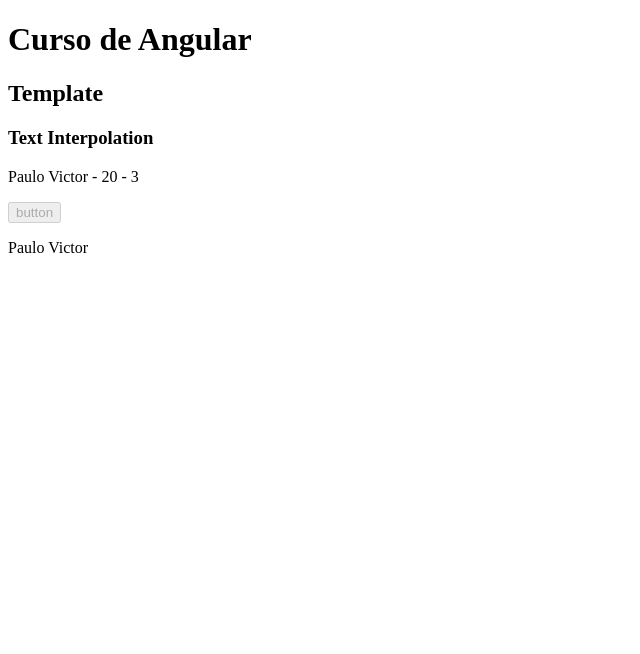
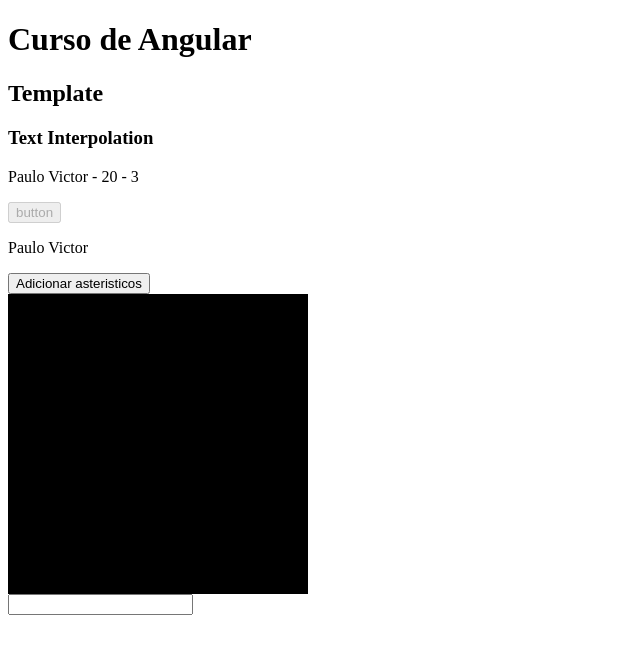
Before and after one commit to Paulo-VictorSB/angular, an Angular app in the folder meu-primeiro-projeto-latest/: page / in a window 1280 px wide. Shown: the top 654 px of the page, without its empty margins (0-640 px from the left). Built offline with nearby package versions, Linux system fonts and the light colour scheme.

Commit message:
estudos sobre template

```diff
--- a/meu-primeiro-projeto-latest/src/app/components/template/template-binding/template-binding.html
+++ b/meu-primeiro-projeto-latest/src/app/components/template/template-binding/template-binding.html
@@ -5,3 +5,11 @@
 <button [disabled]="isDisable">button</button>
 
 <p [ariaLabel]="name">{{ name }}</p>
+
+<button (click)="addPlus()" >Adicionar asteristicos</button>
+{{ plus }}
+
+<div style="height: 300px; width: 300px; background-color: black; cursor: pointer;" (mousemove)="position($event)">a</div>
+{{ valueXandY }}
+
+<input type="text">
--- a/meu-primeiro-projeto-latest/src/app/components/template/template-binding/template-binding.ts
+++ b/meu-primeiro-projeto-latest/src/app/components/template/template-binding/template-binding.ts
@@ -1,3 +1,4 @@
+import { CommonModule } from '@angular/common';
 import { Component } from '@angular/core';
 
 @Component({
@@ -10,8 +11,18 @@ export class TemplateBinding {
   public name: string = "Paulo Victor";
   public age: number = 20;
   public isDisable: Boolean = true
+  public plus: string = "";
+  public valueXandY = "";
 
-  public sum(n1: number, n2:number) {
+  public sum(n1: number, n2: number) {
     return n1 + n2;
   }
+
+  public addPlus() {
+    this.plus = this.plus + "*"
+  }
+
+  public position(event: MouseEvent){
+    this.valueXandY = `X: ${event.clientX}` + " " + `Y: ${event.clientY}`;
+  }
 }
--- /dev/null
+++ b/meu-primeiro-projeto-latest/src/app/components/template/template-variables/template-variables.html
@@ -0,0 +1 @@
+<p>template-variables works!</p>
```
Also changed, not shown: meu-primeiro-projeto-latest/src/app/components/template/template-variables/template-variables.ts (added, +11 -0 lines), meu-primeiro-projeto-latest/src/app/components/template/template-variables/template-variables.scss (added), 1 other file (tests, documents, lock files or other folders).
